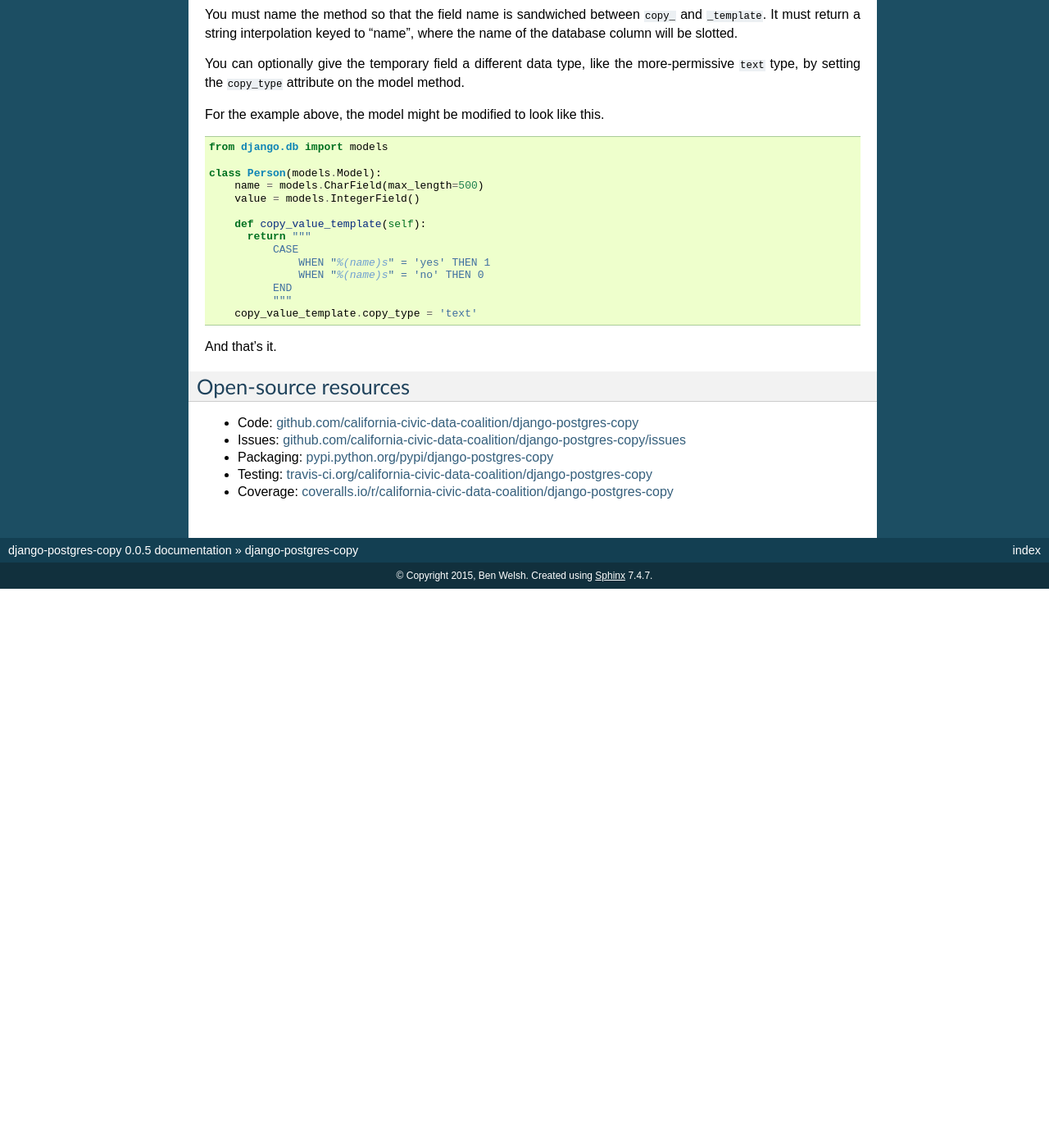
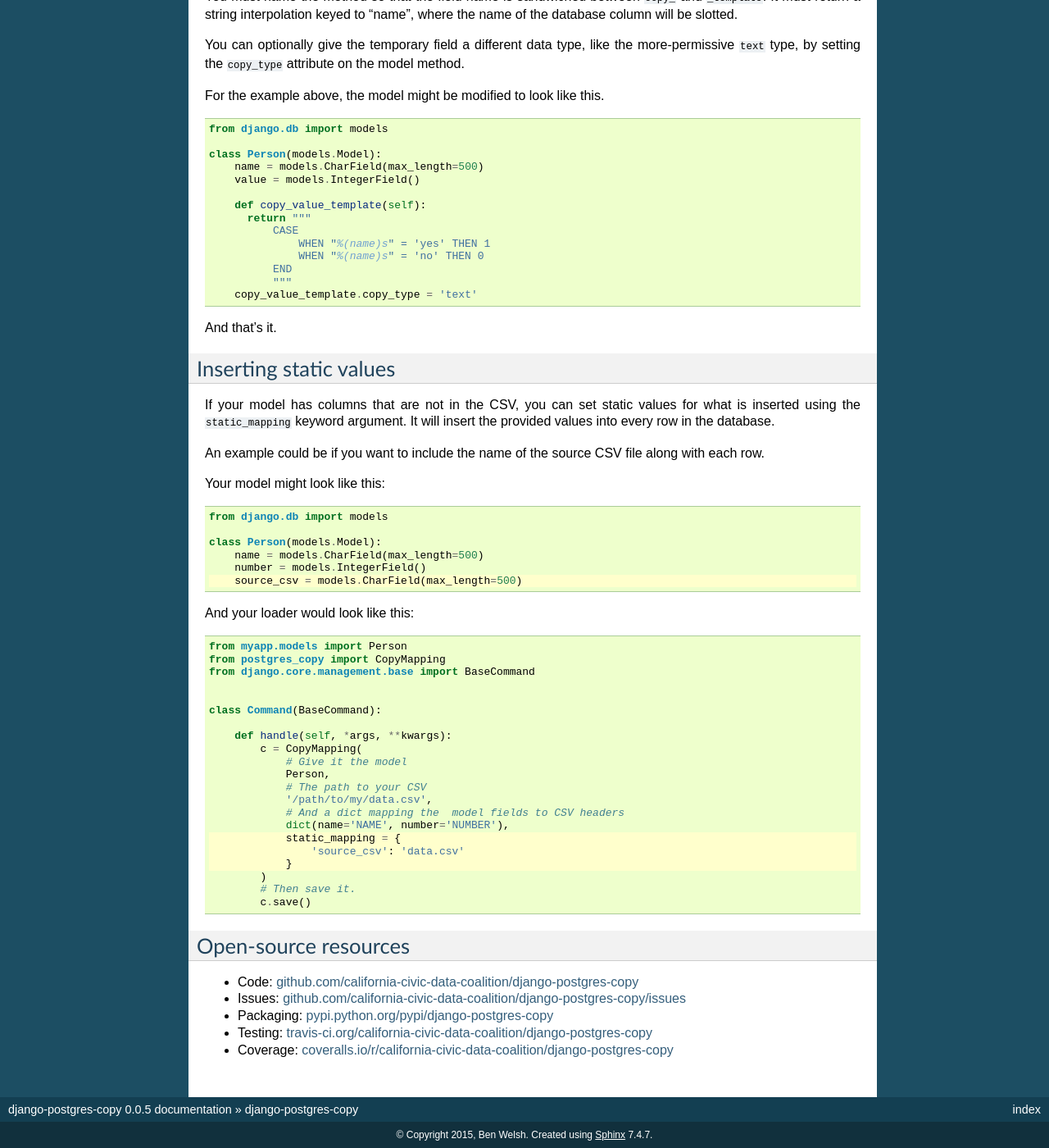
Before and after one commit to palewire/django-postgres-copy, a Sphinx documentation site: the page built from docs/index.rst, in a window 1280 px wide and 1400 px high, scrolled down 4030 px. Shown: the whole window at 82% size. Built offline with Sphinx 7.4.7, drawn with Linux system fonts in a browser that asks for light colours; before the commit the page ends 4748 px from its top, so only the background shows below that; some of the changed text lies outside the part shown.

Commit message:
Some modifications before I merge #19

```diff
--- a/docs/index.rst
+++ b/docs/index.rst
@@ -161,10 +161,10 @@ Keyword Arguments
                        Default is None, which will use the ``'default'``
                        database.
 
-``static_column``      A dictionary: keys are strings corresponding to
-                       fields in the ``'model'`` that are not in the source
-                       file. values are a (single) value that will be put
-                       into that field for every row in the source file
+``static_mapping``     Set model attributes not in the CSV the same
+                       for every row in the database by providing a dictionary
+                       with the name of the columns as keys and the static
+                       inputs as values.
 =====================  =====================================================
 
 
@@ -290,6 +290,56 @@ For the example above, the model might be modified to look like this.
 
 And that's it.
 
+
+Inserting static values
+-----------------------
+
+If your model has columns that are not in the CSV, you can set static values
+for what is inserted using the ``static_mapping`` keyword argument. It will
+insert the provided values into every row in the database.
+
+An example could be if you want to include the name of the source CSV file
+along with each row.
+
+Your model might look like this:
+
+.. code-block:: python
+    :emphasize-lines: 6
+
+    from django.db import models
+
+    class Person(models.Model):
+        name = models.CharField(max_length=500)
+        number = models.IntegerField()
+        source_csv = models.CharField(max_length=500)
+
+And your loader would look like this:
+
+.. code-block:: python
+    :emphasize-lines: 16-18
+
+    from myapp.models import Person
+    from postgres_copy import CopyMapping
+    from django.core.management.base import BaseCommand
+
+
+    class Command(BaseCommand):
+
+        def handle(self, *args, **kwargs):
+            c = CopyMapping(
+                # Give it the model
+                Person,
+                # The path to your CSV
+                '/path/to/my/data.csv',
+                # And a dict mapping the  model fields to CSV headers
+                dict(name='NAME', number='NUMBER'),
+                static_mapping = {
+                    'source_csv': 'data.csv'
+                }
+            )
+            # Then save it.
+            c.save()
+
 Open-source resources
 ---------------------
 
--- a/setup.py
+++ b/setup.py
@@ -19,6 +19,7 @@ class TestCommand(Command):
             DATABASES={
                 'default': {
                     'NAME': 'test',
+                    'USER': 'postgres',
                     'ENGINE': 'django.db.backends.postgresql_psycopg2'
                 },
                 'sqlite': {
```
Also changed, not shown: postgres_copy/__init__.py (+13 -6 lines), 16 other files.
